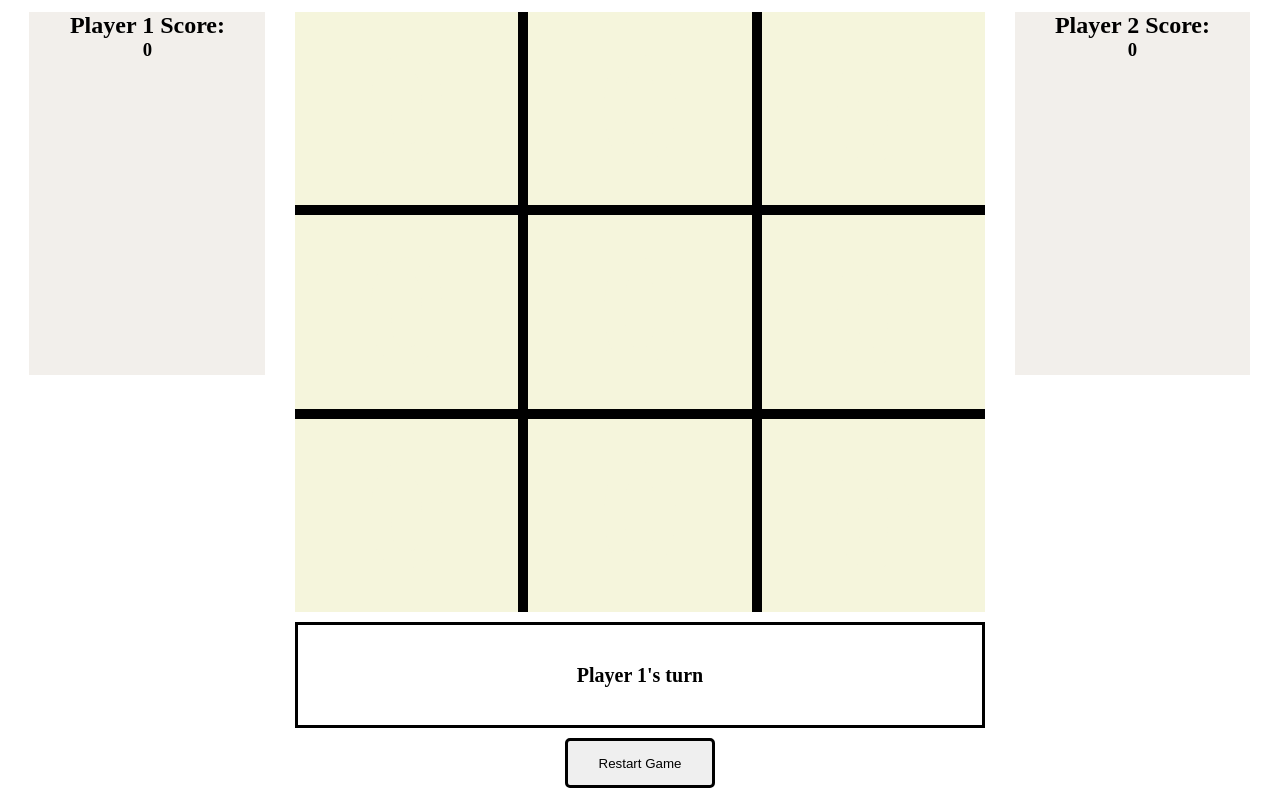
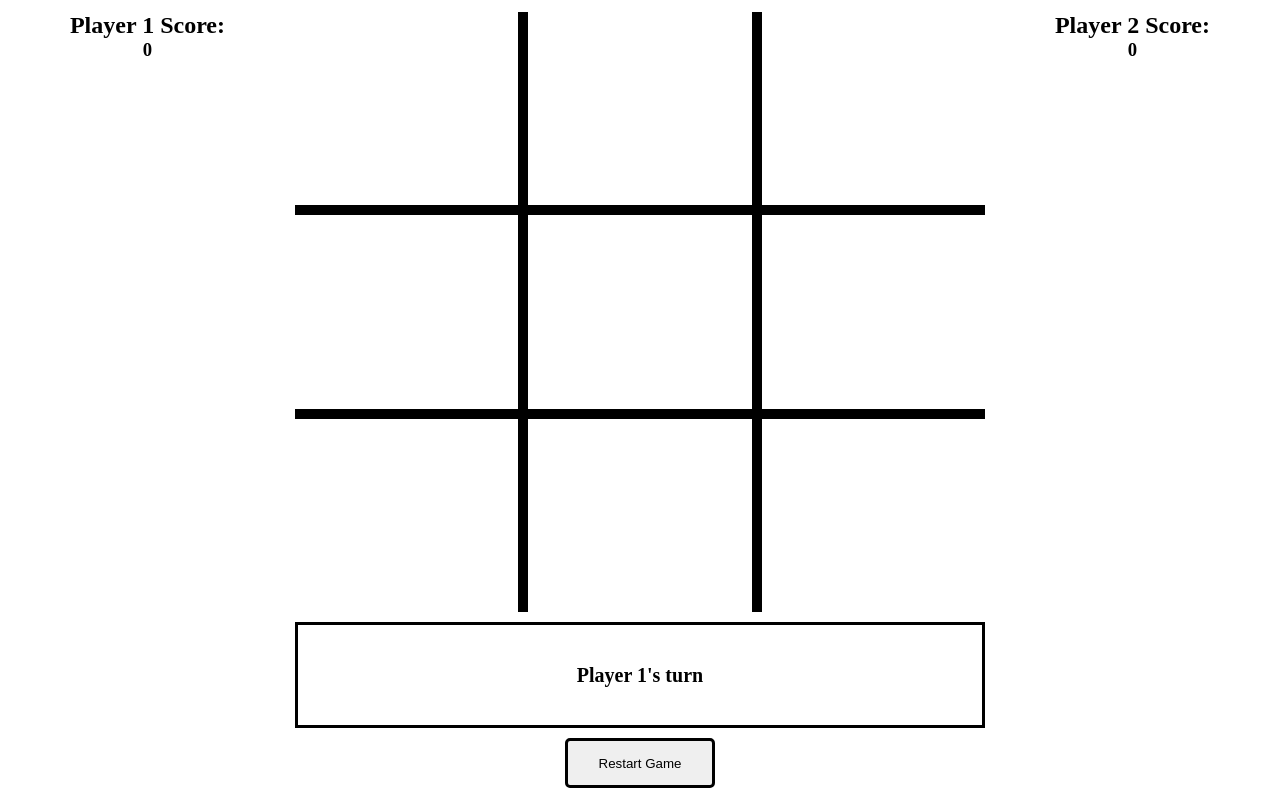
Before and after one commit to vsalter/Tic-Tac-Toe, a plain HTML site: page index.html in a window 1280 px wide. Both pictures are taken after a click on the button "Restart Game". Shown: the part 124-912 px from the top of the page. Drawn offline with Linux system fonts and the light colour scheme; a web font is replaced by a local one.

Commit message:
added CSS to remove beige background. still working on square  hover

```diff
--- a/css/style.css
+++ b/css/style.css
@@ -36,7 +36,7 @@ body {
 	width: 80%;
 	height: 50%;
 	margin: 0 10%;
-	background-color: #F2EFEB;
+/*	background-color: #F2EFEB;*/
 }
 
 #p2score {
@@ -47,7 +47,7 @@ body {
 	width: 80%;
 	height: 50%;
 	margin: 0 10%;
-	background-color: #F2EFEB;
+/*	background-color: #F2EFEB;*/
 }
 
 #board {
--- a/js/main.js
+++ b/js/main.js
@@ -26,14 +26,14 @@ function makeAmove(evt) {
 	}
 	else {
 		if (turn === 1){
-			evt.target.style.backgroundColor = "red";
+//			evt.target.style.backgroundColor = "red";
 			evt.target.style.color = "black";
 			evt.target.innerHTML = "X";
 			board[id] = 'X';
 			console.log(board);
 			checkWinner(turn);
 		}else {
-			evt.target.style.backgroundColor = "lightBlue";
+//			evt.target.style.backgroundColor = "lightBlue";
 			evt.target.style.color = "black";
 			evt.target.innerHTML = "O";
 			board[id] = 'O';
@@ -150,15 +150,15 @@ function tCheck(){
 }
 
 
+
 function restartGame() {
 	turn = 1;
 	message.innerHTML = "Player 1's turn";
 	board = [null, null, null, null, null, null, null, null, null];
 
 	document.querySelectorAll(".inSquare").forEach(function(square){
-		square.style.background = "beige";
 		square.innerHTML = "0";
-		square.style.color = "beige"
+		square.style.color = "white";
 		square.addEventListener("click", makeAmove);
 	});
 
```
